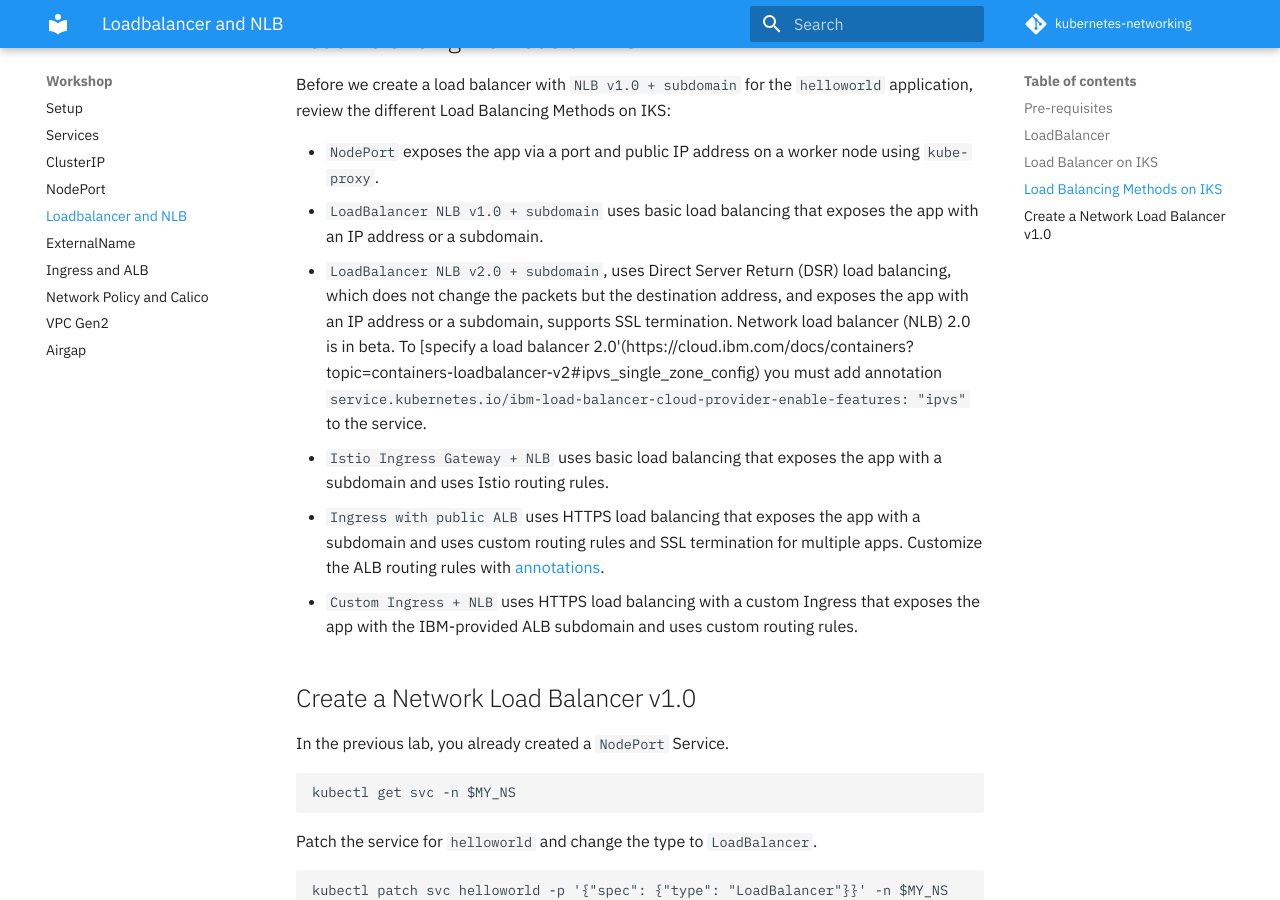
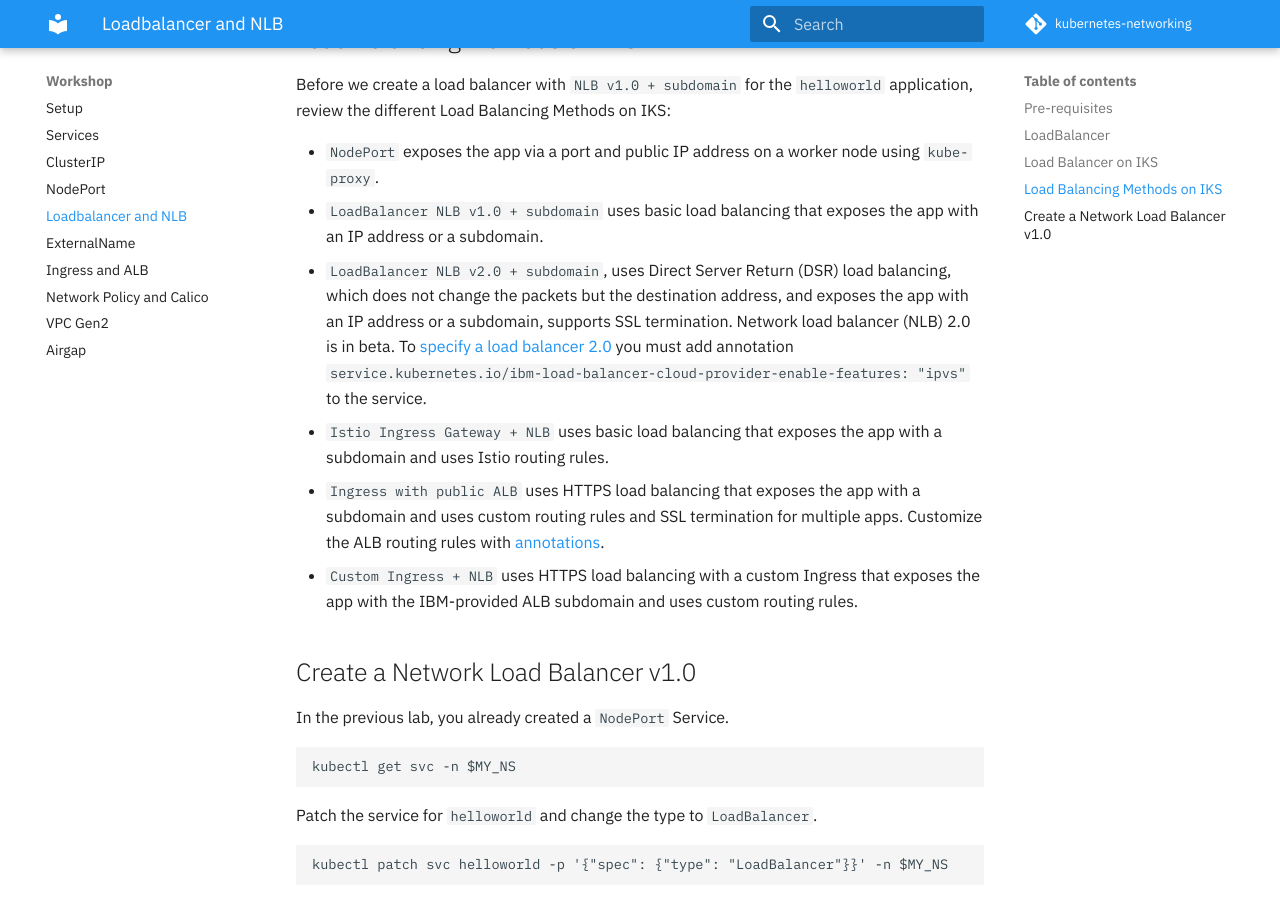
Before and after one commit to IBM/kubernetes-networking, an MkDocs documentation site: the page built from docs/loadbalancer.md, in a window 1280 px wide and 900 px high, scrolled down 2445 px. Built offline with MkDocs 1.6.1 and Material for MkDocs 9.7.7, drawn with Linux system fonts in a browser that asks for light colours; comment, search, counter and statistics services are not loaded.

Commit message:
Update loadbalancer.md

```diff
--- a/docs/loadbalancer.md
+++ b/docs/loadbalancer.md
@@ -40,7 +40,7 @@ Before we create a load balancer with `NLB v1.0 + subdomain` for the `helloworld
 
 - `NodePort` exposes the app via a port and public IP address on a worker node using `kube-proxy`.
 - `LoadBalancer NLB v1.0 + subdomain` uses basic load balancing that exposes the app with an IP address or a subdomain.
-- `LoadBalancer NLB v2.0 + subdomain`, uses Direct Server Return (DSR) load balancing, which does not change the packets but the destination address, and exposes the app with an IP address or a subdomain, supports SSL termination. Network load balancer (NLB) 2.0 is in beta. To [specify a load balancer 2.0'(https://cloud.ibm.com/docs/containers?topic=containers-loadbalancer-v2#ipvs_single_zone_config) you must add annotation `service.kubernetes.io/ibm-load-balancer-cloud-provider-enable-features: "ipvs"` to the service.
+- `LoadBalancer NLB v2.0 + subdomain`, uses Direct Server Return (DSR) load balancing, which does not change the packets but the destination address, and exposes the app with an IP address or a subdomain, supports SSL termination. Network load balancer (NLB) 2.0 is in beta. To [specify a load balancer 2.0](https://cloud.ibm.com/docs/containers?topic=containers-loadbalancer-v2#ipvs_single_zone_config) you must add annotation `service.kubernetes.io/ibm-load-balancer-cloud-provider-enable-features: "ipvs"` to the service.
 - `Istio Ingress Gateway + NLB` uses basic load balancing that exposes the app with a subdomain and uses Istio routing rules.
 - `Ingress with public ALB` uses HTTPS load balancing that exposes the app with a subdomain and uses custom routing rules and SSL termination for multiple apps. Customize the ALB routing rules with [annotations](https://cloud.ibm.com/docs/containers?topic=containers-ingress_annotation).
 - `Custom Ingress + NLB` uses HTTPS load balancing with a custom Ingress that exposes the app with the IBM-provided ALB subdomain and uses custom routing rules.
```
